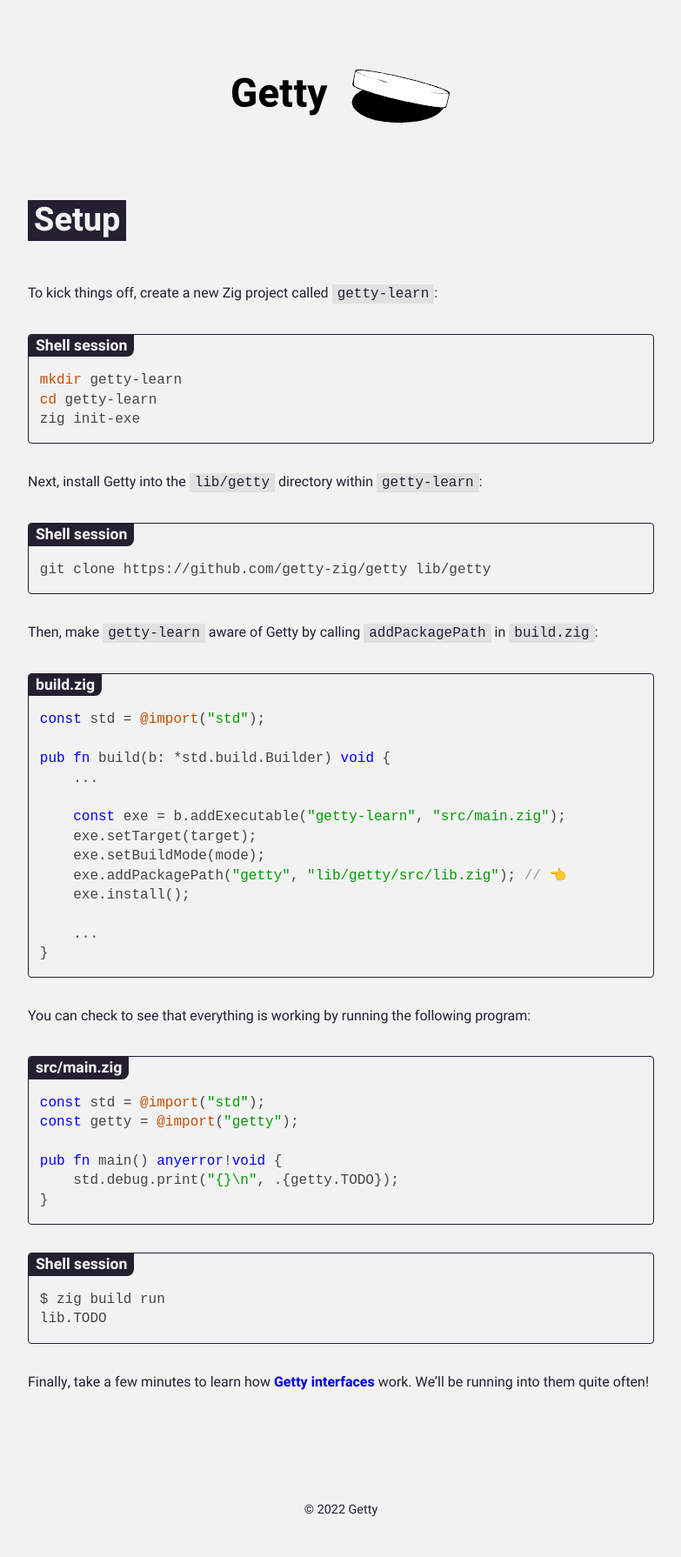
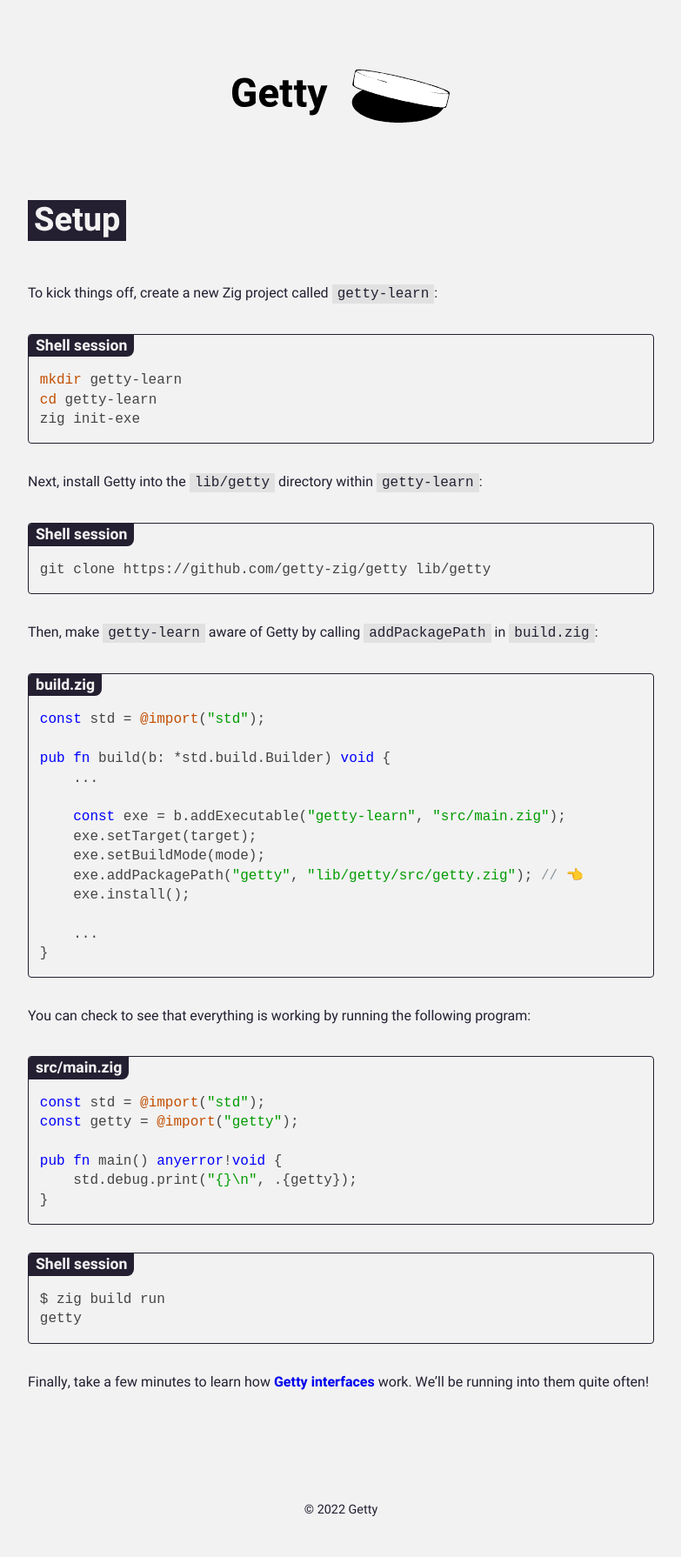
Before and after one commit to getty-zig/getty.so, a Jekyll site: the page built from pages/guide/setup.md, in a window 1280 px wide. Shown: the whole page at 87% size, without its empty margins (248-1031 px from the left). Built offline with Jekyll 4.4.1, drawn with Linux system fonts in a browser that asks for light colours.

Commit message:
update setup page

```diff
--- a/pages/guide/setup.md
+++ b/pages/guide/setup.md
@@ -38,7 +38,7 @@ pub fn build(b: *std.build.Builder) void {
     const exe = b.addExecutable("getty-learn", "src/main.zig");
     exe.setTarget(target);
     exe.setBuildMode(mode);
-    exe.addPackagePath("getty", "lib/getty/src/lib.zig"); // 👈
+    exe.addPackagePath("getty", "lib/getty/src/getty.zig"); // 👈
     exe.install();
 
     ...
@@ -54,7 +54,7 @@ const std = @import("std");
 const getty = @import("getty");
 
 pub fn main() anyerror!void {
-    std.debug.print("{}\n", .{getty.TODO});
+    std.debug.print("{}\n", .{getty});
 }
 {% endhighlight %}
 {% endlabel %}
@@ -62,7 +62,7 @@ pub fn main() anyerror!void {
 {% label Shell session %}
 {% highlight sh %}
 $ zig build run
-lib.TODO
+getty
 {% endhighlight %}
 {% endlabel %}
 
```
